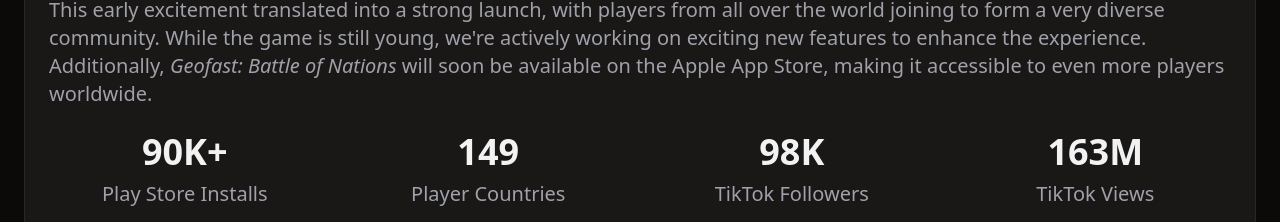
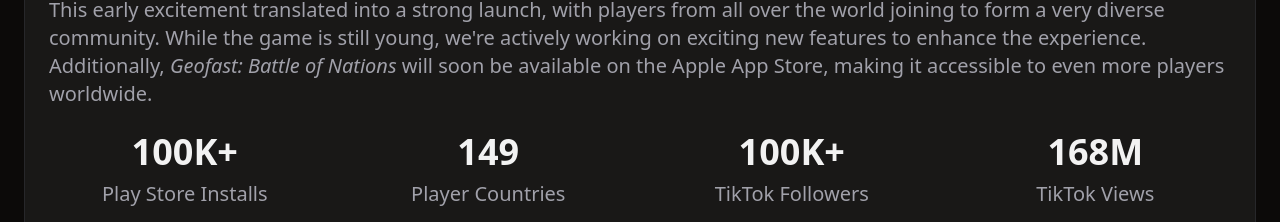
Before and after one commit to utkarshtrivedimdz/geofast-landing-page, a React (Vite) app: page / in a window 1280 px wide. Shown: the part 3680-3902 px from the top of the page. Built offline with nearby package versions, Linux system fonts and the light colour scheme.

Commit message:
Update Statistics.tsx

```diff
--- a/src/components/Statistics.tsx
+++ b/src/components/Statistics.tsx
@@ -6,7 +6,7 @@ export const Statistics = () => {
 
   const stats: statsProps[] = [
     {
-      quantity: "90K+",
+      quantity: "100K+",
       description: "Play Store Installs",
     },
     {
@@ -14,11 +14,11 @@ export const Statistics = () => {
       description: "Player Countries",
     },
     {
-      quantity: "98K",
+      quantity: "100K+",
       description: "TikTok Followers",
     },
     {
-      quantity: "163M",
+      quantity: "168M",
       description: "TikTok Views",
     },
   ];
```
